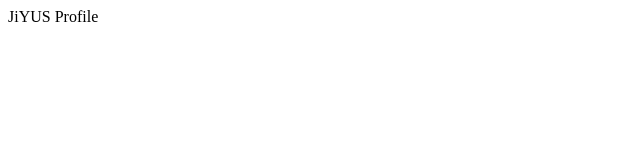
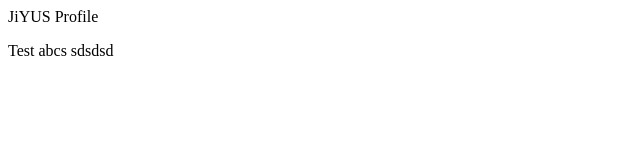
Before and after one commit to jirayusj/Github-desktop-project, a plain HTML site: page index.html in a window 1280 px wide. Shown: the full height of the page, 0-640 px from the left. Drawn offline with Linux system fonts and the light colour scheme.

Commit message:
Add information
Ass information

```diff
--- a/index.html
+++ b/index.html
@@ -8,5 +8,6 @@
 </head>
 <body>
     <hl>JiYUS Profile</hl>
+    <p>Test abcs sdsdsd</p>
 </body>
 </html>
```
